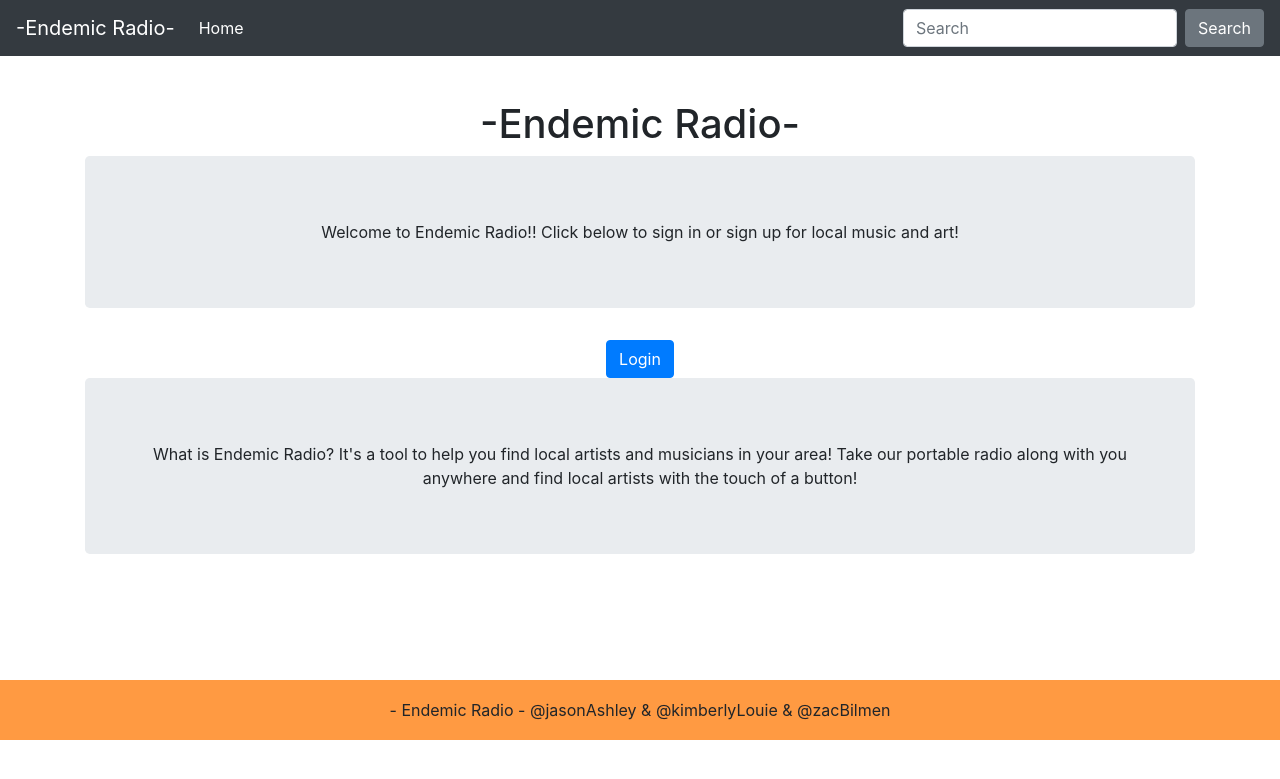
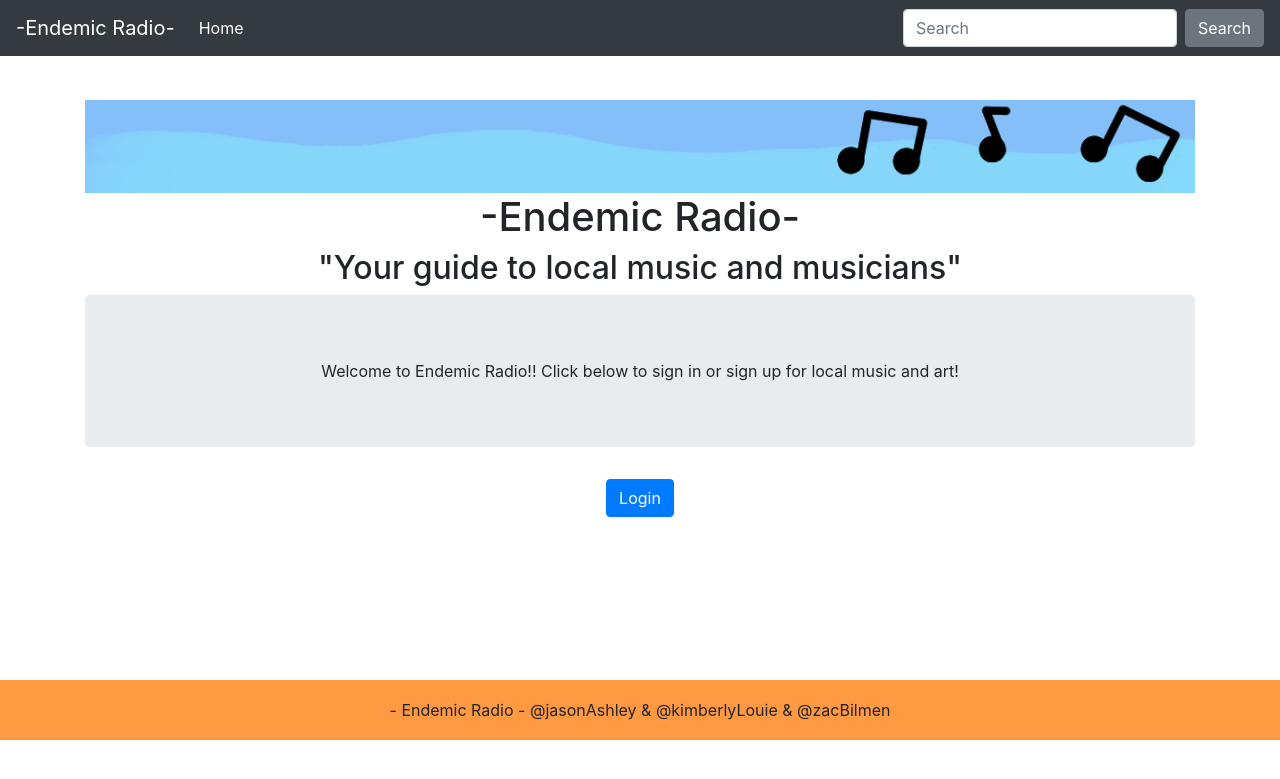
Before and after one commit to png/EndemicRadio, a Django app: page / in a window 1280 px wide. Shown: the top 779 px of the page. Run offline with Django 3.2, Linux system fonts and the light colour scheme; some libraries are stand-ins or nearby versions.

Commit message:
added pictures

```diff
--- a/stream/templates/stream/login.html
+++ b/stream/templates/stream/login.html
@@ -10,8 +10,5 @@
   </a>
 </div>
 
-<div class="jumbotron">
-   What is Endemic Radio?
-    It's a tool to help you find local artists and musicians in your area! Take our portable radio along with you anywhere and find local artists with the touch of a button!
-</div>
+
 {% endblock content %}
--- a/stream/templates/stream/musicpage.html
+++ b/stream/templates/stream/musicpage.html
@@ -30,13 +30,13 @@
         <!-- Wrapper for carousel items -->
         <div class="carousel-inner">
             <div class="carousel-item active">
-                <img src="/media/band.jpg" alt="First Slide">
+                <img src="/media/band.jpg" alt="First Slide" width= "30%" margin= "auto" >
             </div>
             <div class="carousel-item">
-                <img src="/media/band2.jpg" alt="Second Slide">
+                <img src="/media/band2.jpg" alt="Second Slide" width= "25%" margin= "auto">
             </div>
             <div class="carousel-item">
-                <img src="/media/band3.jpg" alt="Third Slide">
+                <img src="/media/band3.jpg" alt="Third Slide" width= "25%" margin= "auto">
             </div>
         </div>
         <!-- Carousel controls -->
--- a/templates/base.html
+++ b/templates/base.html
@@ -64,8 +64,23 @@
       </div>
     </nav>
     <main role="main" class="flex-shrink-0 main-container">
+      <header >
+
+        <div class="container">
+          <img src="/media/musicbanner.png" alt="banner" width="100%" margins="auto">
+          <div class="center">
+
+              <h1 class="centered">-Endemic Radio-</h1>
+              <h2 class="centered">
+                "Your guide to local music and musicians"
+              </h2>
+
+          </div>
+        </div>
+      </header>
+
       <div class="container">
-        <h1 class="text-center">-Endemic Radio-</h1>
+
 
         {% block content %}{% endblock content %}
       </div>
```
Also changed, not shown: media/musicbanner.png (added), static/style.css (line endings or trailing spaces).
